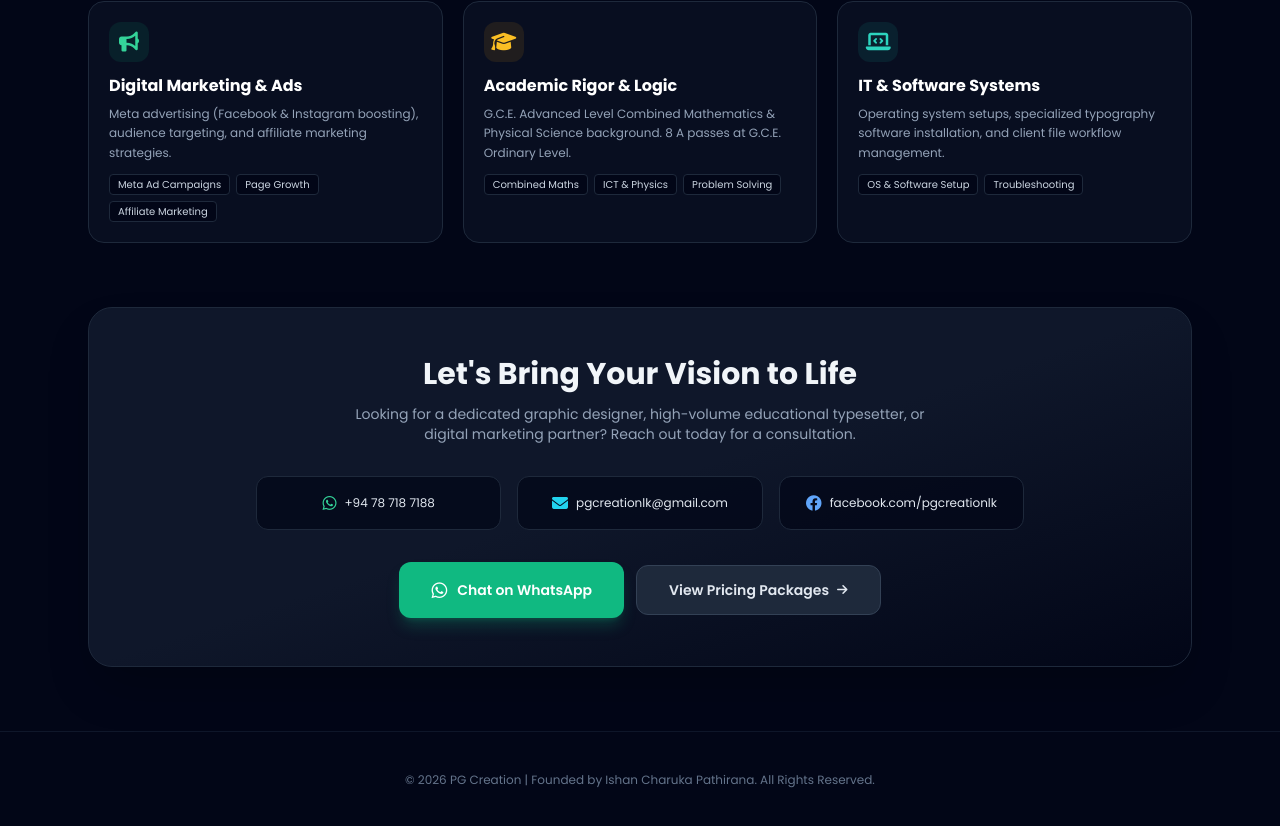
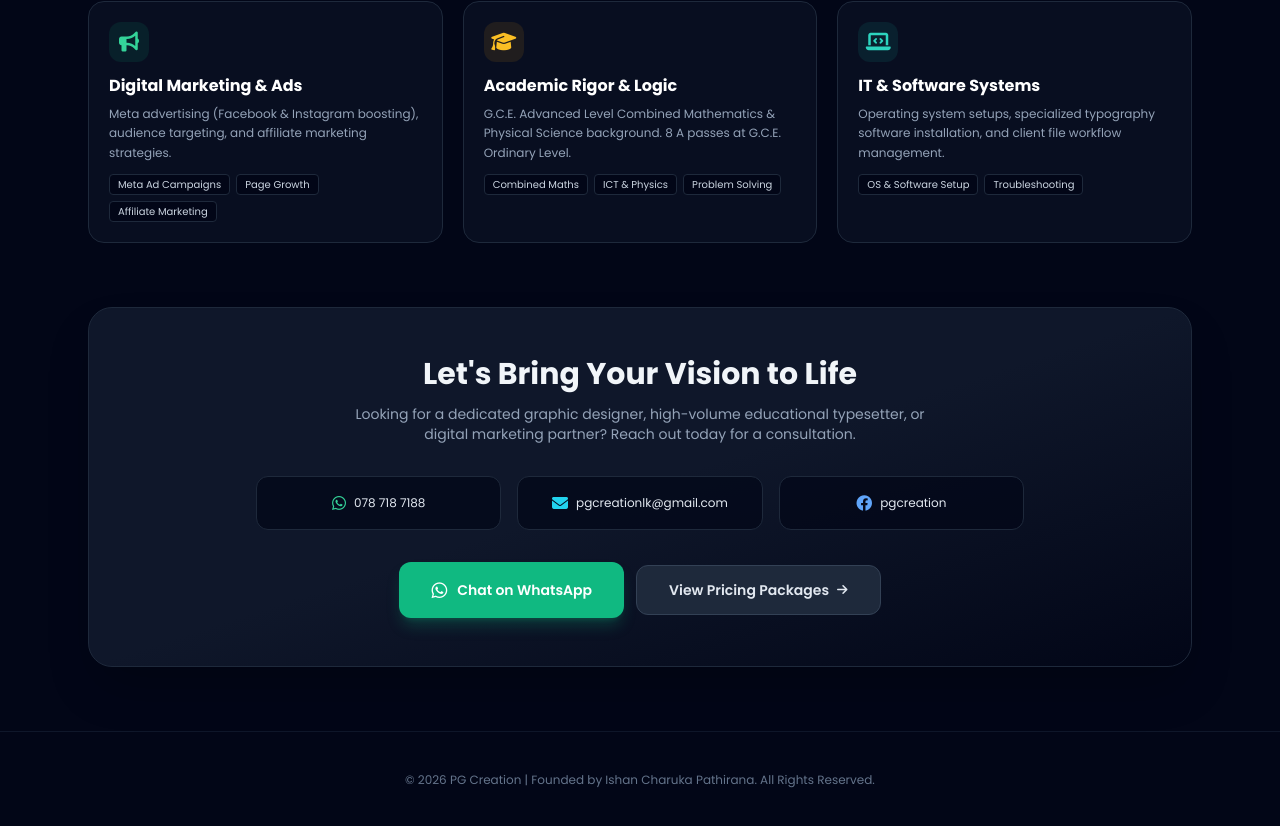
Before and after one commit to ischaruka-blip/ishan-web, a plain HTML site: page about.html in a window 1280 px wide. Shown: the part 1569-2395 px from the top of the page. Drawn offline with nearby package versions, Linux system fonts and the light colour scheme.

Commit message:
Update about.html

```diff
--- a/about.html
+++ b/about.html
@@ -308,7 +308,7 @@
                 <div class="grid grid-cols-1 sm:grid-cols-3 gap-3 sm:gap-4 max-w-3xl mx-auto mb-8 text-xs">
                     <a href="https://wa.me/94787187188" target="_blank" class="p-3.5 rounded-xl bg-slate-950/70 border border-slate-800 hover:border-emerald-500 transition flex items-center justify-center gap-2 text-slate-200 hover:text-emerald-400">
                         <i class="fa-brands fa-whatsapp text-emerald-400 text-base"></i>
-                        <span>+94 78 718 7188</span>
+                        <span>078 718 7188</span>
                     </a>
                     <a href="mailto:pgcreationlk@gmail.com" class="p-3.5 rounded-xl bg-slate-950/70 border border-slate-800 hover:border-cyan-500 transition flex items-center justify-center gap-2 text-slate-200 hover:text-cyan-400 truncate">
                         <i class="fa-solid fa-envelope text-cyan-400 text-base"></i>
@@ -316,7 +316,7 @@
                     </a>
                     <a href="https://web.facebook.com/pgcreationlk" target="_blank" class="p-3.5 rounded-xl bg-slate-950/70 border border-slate-800 hover:border-blue-500 transition flex items-center justify-center gap-2 text-slate-200 hover:text-blue-400">
                         <i class="fa-brands fa-facebook text-blue-400 text-base"></i>
-                        <span>facebook.com/pgcreationlk</span>
+                        <span>pgcreation</span>
                     </a>
                 </div>
 
```
